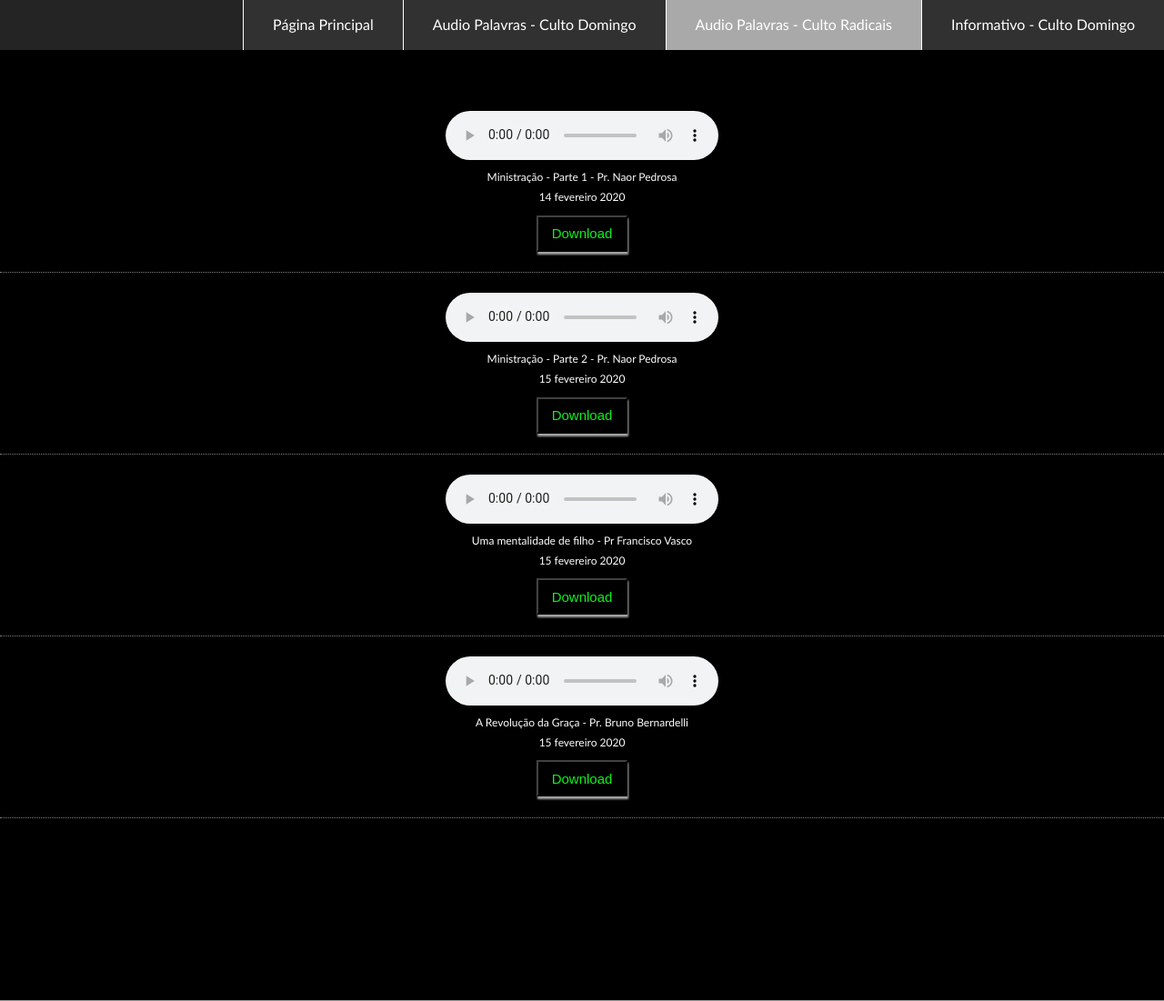
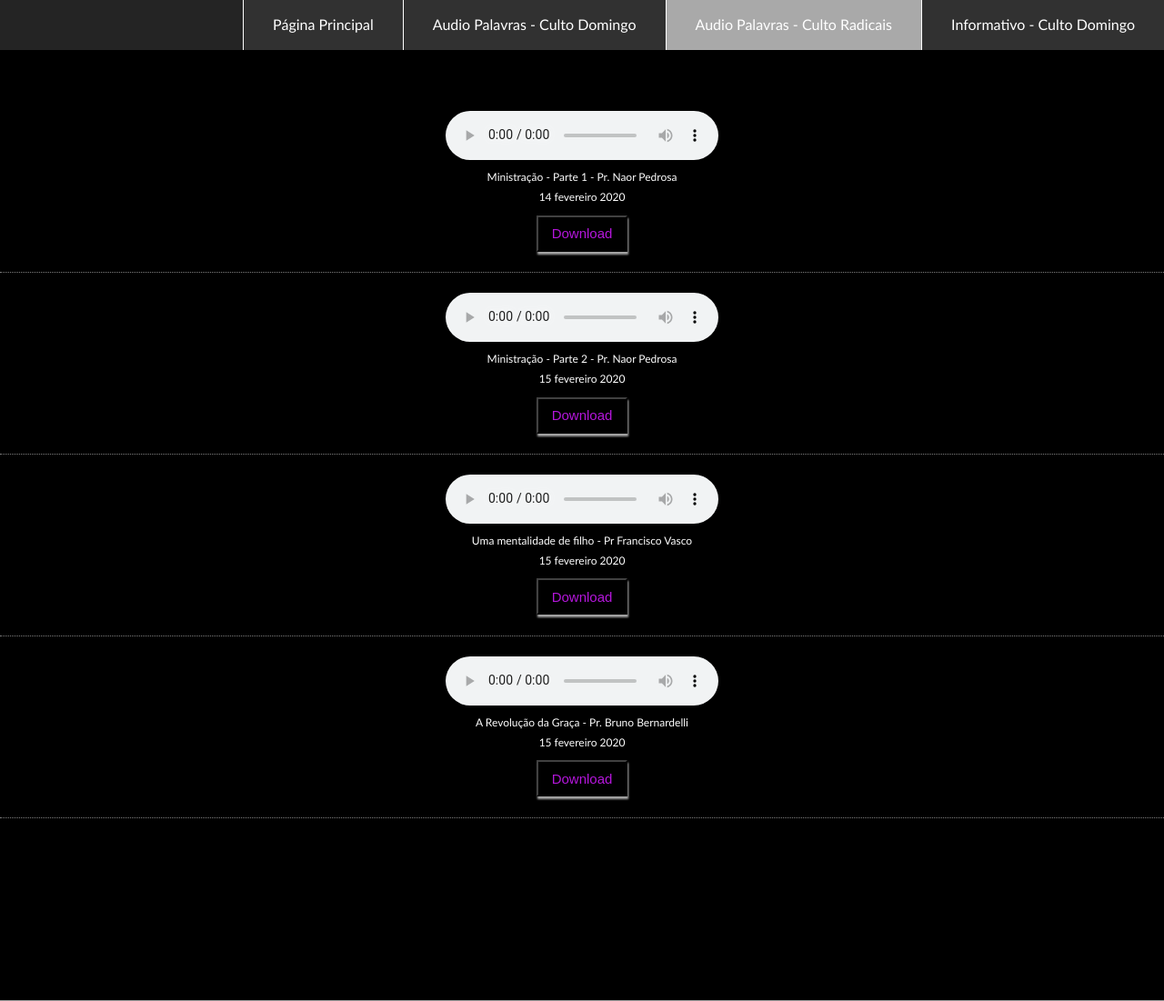
Before and after one commit to cleberazvedo/videiraUdi.github.io, a plain HTML site: page confRadicais2020.html in a window 1280 px wide. Shown: the whole page at 91% size. Drawn offline with Linux system fonts and the light colour scheme.

Commit message:
Update confRadicais2020.html

```diff
--- a/confRadicais2020.html
+++ b/confRadicais2020.html
@@ -51,7 +51,7 @@
             <label for="">14 fevereiro 2020</label>
             <br>
             <button>
-            <a href="audio/confRadicais2020/Ministração - Parte 1 - Pr. Naor Pedrosa - 14 fevereiro 2020.mp3" download>
+            <a href="audio/confRadicais2020/Ministração - Parte 1 - Pr. Naor Pedrosa - 14 fevereiro 2020.mp3" style="color:rgb(180, 22, 219);" download>
                Download
                </a>
             </button>
@@ -69,7 +69,7 @@
             <label for="">15 fevereiro 2020</label>
             <br>
             <button>
-            <a href="audio/confRadicais2020/Ministração - Parte 2 - Pr. Naor Pedrosa - 15 fevereiro 2020.mp3" download>
+            <a href="audio/confRadicais2020/Ministração - Parte 2 - Pr. Naor Pedrosa - 15 fevereiro 2020.mp3" style="color:rgb(180, 22, 219);" download>
                Download
                </a>
             </button>
@@ -87,7 +87,7 @@
             <label for="">15 fevereiro 2020</label>
             <br>
             <button>
-            <a href="audio/confRadicais2020/Uma mentalidade de filho - Pr Francisco Vasco -  15 fevereiro 2020.mp3" download>
+            <a href="audio/confRadicais2020/Uma mentalidade de filho - Pr Francisco Vasco -  15 fevereiro 2020.mp3" style="color:rgb(180, 22, 219);" download>
                Download
                </a>
             </button>
@@ -105,7 +105,7 @@
             <label for="">15 fevereiro 2020</label>
             <br>
             <button>
-            <a href="audio/confRadicais2020/A Revolução da Graça - Pr. Bruno Bernardelli - 15 fevereiro 2020.mp3" download>
+            <a href="audio/confRadicais2020/A Revolução da Graça - Pr. Bruno Bernardelli - 15 fevereiro 2020.mp3" style="color:rgb(180, 22, 219);" download>
                Download
                </a>
             </button>
```
